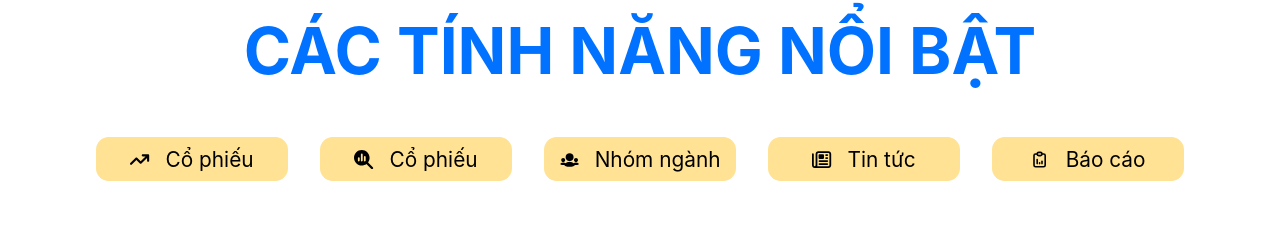
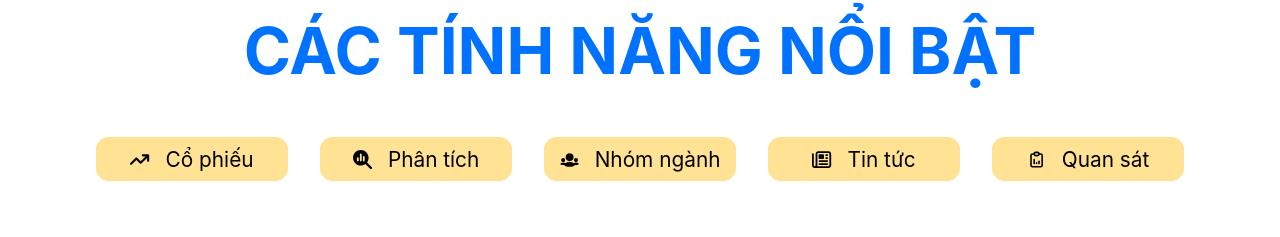
Before and after one commit to ltdungg/Investor-AI-Website, a React (Vite) app in the folder frontend/: page / in a window 1280 px wide. Shown: the part 929-1166 px from the top of the page. Built offline with nearby package versions, Linux system fonts and the light colour scheme; no server answers; a web font is replaced by a local one; what chartjs-plugin-zoom would draw is missing.

Commit message:
modify: feature home page

```diff
--- a/frontend/src/components/home/Feature/Feature.jsx
+++ b/frontend/src/components/home/Feature/Feature.jsx
@@ -19,7 +19,7 @@ function Feature() {
         {
             link: "/analysis-report",
             icon: FaMagnifyingGlassChart,
-            feature: "Cổ phiếu",
+            feature: "Phân tích",
         },
         {
             link: "/industrySectors",
@@ -32,9 +32,9 @@ function Feature() {
             feature: "Tin tức",
         },
         {
-            link: "/6",
+            link: "/favorite-list",
             icon: TbReportAnalytics,
-            feature: "Báo cáo",
+            feature: "Quan sát",
         },
     ];
     return (
```
